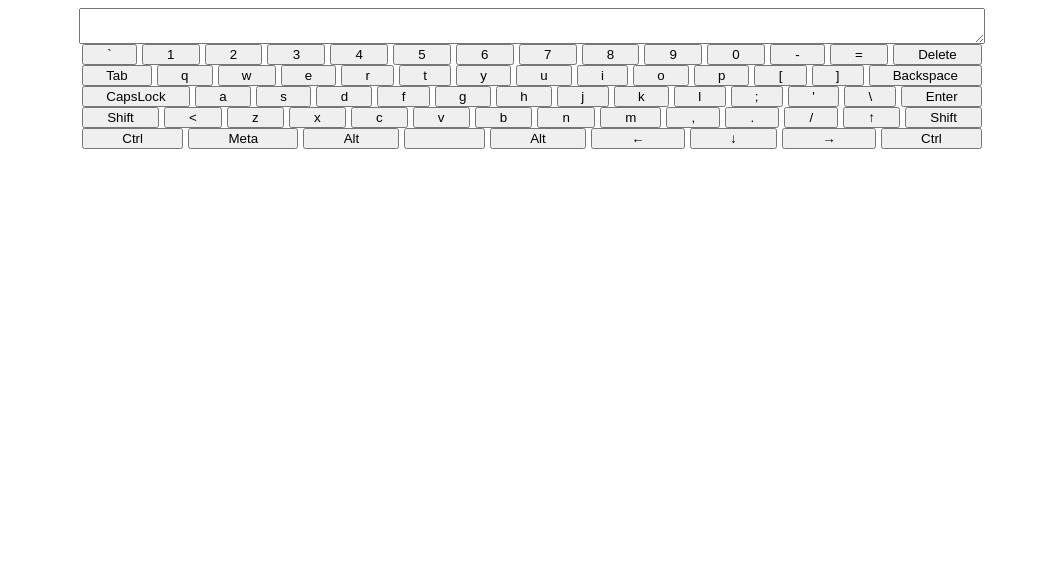
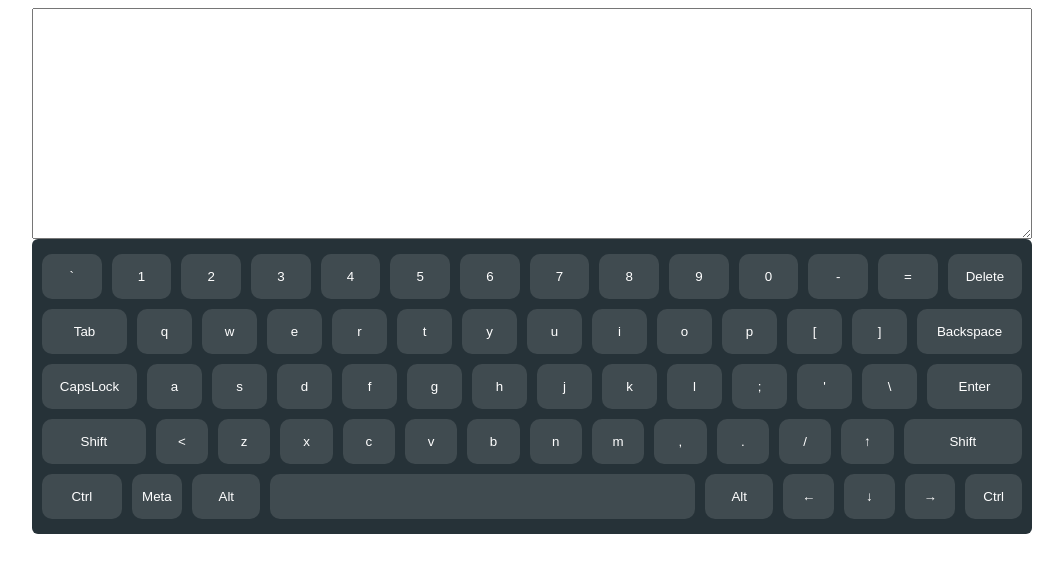
Before and after one commit to rincewizz/rss-virtual-keyboard, a website built with webpack: page src/index.html in a window 1280 px wide. Shown: the whole page, without its empty margins (108-1171 px from the left). Built offline with nearby package versions, Linux system fonts and the light colour scheme.

Commit message:
feat: add css styles to keyboard

```diff
--- a/src/assets/styles/style.css
+++ b/src/assets/styles/style.css
@@ -1,17 +1,85 @@
 .textarea{
-  width: 900px;
+  width: 1000px;
   margin: 0 auto;
   display: block;
+  box-sizing: border-box;
 }
 .keyboard{
-  width: 900px;
+  width: 1000px;
   margin: 0 auto;
+  background: #263238;
+  padding: 15px 10px;
+  box-sizing: border-box;
+  border-radius: 6px;
 }
 .keyboard__row {
   display: flex;
   justify-content: space-between;
-  gap: 5px;
+  gap: 10px;
+  margin-bottom: 10px;
+}
+.keyboard__row:last-child{
+  margin-bottom: 0;
 }
 .keyboard__key{
-  flex: 1 1 auto;
+  flex: 1 0 45px;
+  width: 45px;
 }
+
+.key{
+  color: #fff;
+  background: #404B50;
+  border-radius: 10px;
+  border: none;
+  height: 45px;
+  cursor: pointer;
+}
+
+.key--delete{
+  width: auto;
+  flex: 2 0 45px;
+}
+.key--tab{
+  width: auto;
+  flex: 4 0 45px;
+}
+.key--backspace{
+  width: auto;
+  flex: 6 0 45px;
+}
+.key--capslock{
+  width: auto;
+  flex: 5 0 45px;
+}
+.key--enter{
+  width: auto;
+  flex: 5 0 45px;
+}
+.key--shiftleft{
+  width: auto;
+  flex: 8 0 45px;
+}
+.key--shiftright{
+  width: auto;
+  flex: 10 0 45px;
+}
+.key--controlleft{
+  width: auto;
+  flex: 6 0 45px;
+}
+.key--altleft{
+  width: auto;
+  flex: 4 0 45px;
+}
+.key--space{
+  width: auto;
+  flex: 66 0 45px;
+}
+.key--altright{
+  width: auto;
+  flex: 4 0 45px;
+}
+.key--controlright{
+  width: auto;
+  flex: 2 0 45px;
+}
--- a/src/classes/Key.js
+++ b/src/classes/Key.js
@@ -27,7 +27,7 @@ export default class Key {
 
   createButton() {
     this.keyEl = document.createElement('button');
-    this.keyEl.classList.add('keyboard__key', 'key');
+    this.keyEl.classList.add('keyboard__key', 'key', `key--${this.code.toLowerCase()}`);
     this.keyEl.innerHTML = this.getKeySymbol();
     this.keyEl.keyObj = this;
     return this.keyEl;
--- a/src/classes/Keyboard.js
+++ b/src/classes/Keyboard.js
@@ -19,6 +19,7 @@ export default class Keyboard {
 
   render() {
     this.textareaEl = document.createElement('textarea');
+    this.textareaEl.setAttribute('rows', 15);
     this.textareaEl.classList.add('textarea');
     this.keyboardEl = document.createElement('div');
     this.keyboardEl.classList.add('keyboard');
```
